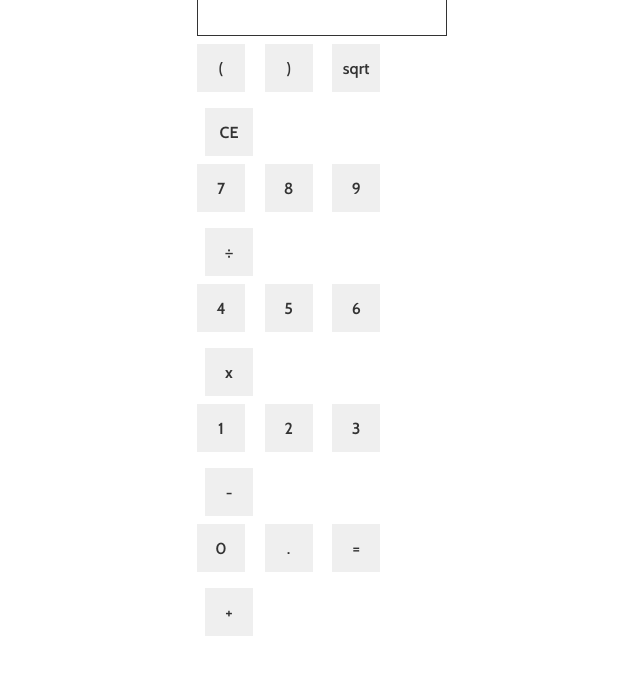
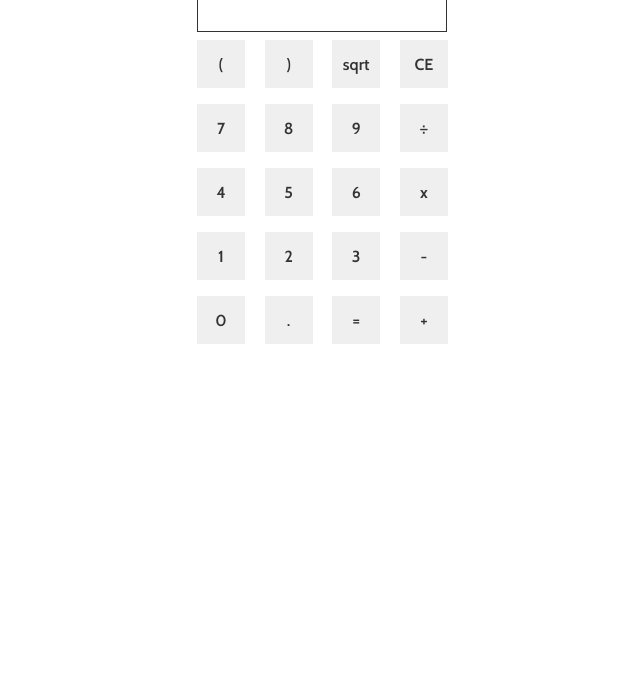
Before and after one commit to mfstephens/CalculatorJS, a plain HTML site: page index.html in a window 1280 px wide. Shown: the part 80-754 px from the top of the page, without its empty margins (318-958 px from the left). Drawn offline with Linux system fonts and the light colour scheme.

Commit message:
Fixed some overflow div issues

```diff
--- a/styles.css
+++ b/styles.css
@@ -30,7 +30,6 @@
 	height: 3em;
 	width: 3em;
 	margin: .5em;
-	font-family: Cabin-SemiBold;
 	font-size: 1em;
 	cursor: pointer;
 }
@@ -42,15 +41,16 @@
 
 .text-field-input {
 	border: .1em solid #333;
-	height: 20px;
+	height: 1em;
 	padding: .5em;
 	text-align: right;
-	letter-spacing: 10px;
+	letter-spacing: .4em;
 }
 
-.button-row-container {
-	margin: 0 auto;
+.button-row-container
+{	margin: 0 auto;
 	width: 15.625em;
+	white-space: nowrap;
 }
 
 .first {
```
